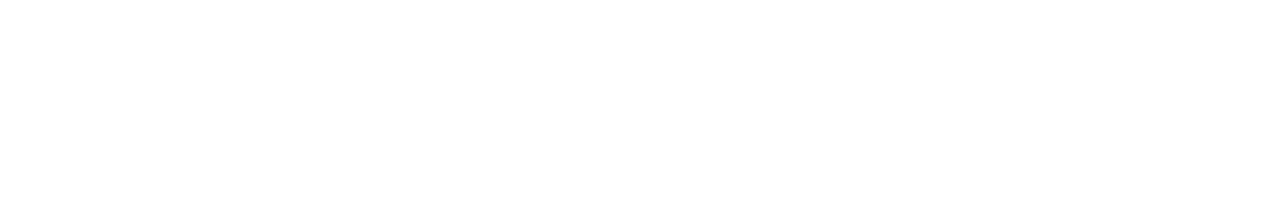
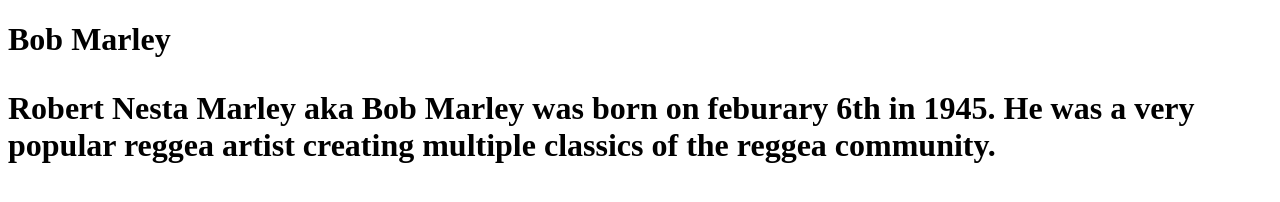
Before and after one commit to Zahraslost/1-P-Unit-1-Project, a plain HTML site: page index.html in a window 1280 px wide. Drawn offline with Linux system fonts and the light colour scheme.

Commit message:
bob marley

```diff
--- a/index.html
+++ b/index.html
@@ -21,7 +21,12 @@
         <title>Unit 1 Project</title>
     </head>
     <body>
+        <h1>Bob Marley<h1>
+  <p>
+    Robert Nesta Marley aka Bob Marley was born on feburary 6th in 1945. He was a very popular reggea artist creating multiple classics of the reggea community.
+  </p>
 
+      <h1></h1>
 
     </body>
 </html>
```
